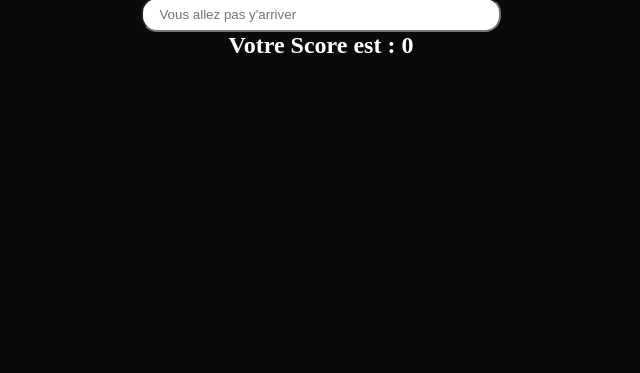
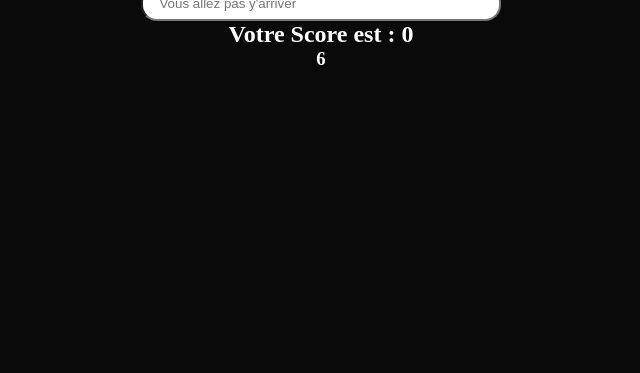
Before and after one commit to Sayfbenda/S-TrainType, a website: page index.html in a window 1280 px wide. Shown: the part 427-800 px from the top of the page, without its empty margins (319-959 px from the left). Drawn offline with Linux system fonts and the light colour scheme.

Commit message:
Timer Add

```diff
--- a/index.html
+++ b/index.html
@@ -36,6 +36,9 @@
                     <div id="score">
 
                     </div>
+                    <div id="timer">
+
+                    </div>
                 </fieldset>
             </article>
         </section>
--- a/js/script.js
+++ b/js/script.js
@@ -46,6 +46,8 @@ let motAffiche = ""
 let motEntre = ""
 let scoreAffiche = 0
 let motEntreId = ""
+let timerAffiche = 10
+let timerhtml = ""
 
 function nombreHasard(nombre) {
     motAffiche = motsFrancais[Math.floor(Math.random()*nombre)]
@@ -113,7 +115,22 @@ function resetValue() {
     motEntreId.value = ""
 }
 
+function timer() {
+    let timerID = document.getElementById("timer")
+    const t = setInterval(() => {
+        let html = `
+        <h3>${timerAffiche}</h3>
+        `
+        timerID.innerHTML = html
+        console.log(timerAffiche --)
+        if (timerAffiche == -1){
+            clearTimeout(t)
+        }
+}, 1000);
+}
+
 function lancementDuJeu() {
+    timer()
     resetScore(0)
     nombreHasard(motsFrancais.length)
     ajouterLeMot(motAffiche)
```
